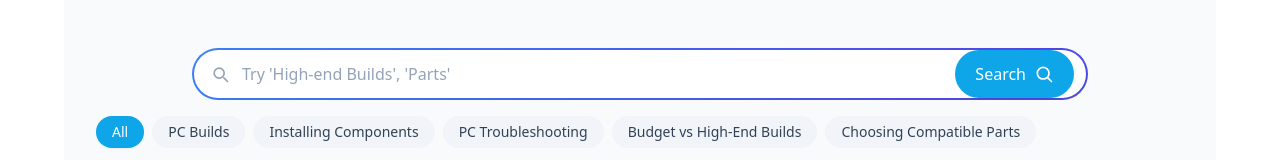
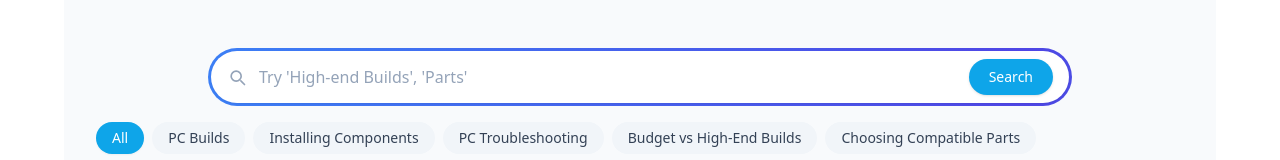
Before and after one commit to mxrooby/pc-youtube-search, a React (Vite) app: page / in a window 1280 px wide. Shown: the top 160 px of the page. Built offline with nearby package versions, Linux system fonts and the light colour scheme; no server answers.

Commit message:
UI: adjusted search bar height and spacing, kept original colors

```diff
--- a/src/components/SearchBar.jsx
+++ b/src/components/SearchBar.jsx
@@ -1,11 +1,5 @@
 import React, { useState } from "react";
 
-/**
- * Responsive SearchBar
- * - input + button live inside the same rounded gradient capsule
- * - on very small screens (<=320px) the button shows icon-only (text hidden)
- * - uses existing `animate-gradient` CSS class for the ring
- */
 export default function SearchBar({ onSearch, placeholder = "Try 'High-end Builds', 'Parts'" }) {
   const [q, setQ] = useState("");
 
@@ -17,21 +11,15 @@ export default function SearchBar({ onSearch, placeholder = "Try 'High-end Build
   }
 
   return (
-    <form
-      onSubmit={submit}
-      className="w-full max-w-4xl mx-auto px-3 md:px-0 mt-4"
-      aria-label="Search form"
-    >
-      {/* Outer gradient ring */}
-      <div className="animate-gradient p-[2px] rounded-full">
-        {/* Inner white capsule (holds icon + input + button) */}
-        <div className="bg-white flex items-center rounded-full shadow-sm hover:shadow-md transition-all duration-300 overflow-hidden">
-          {/* Left search icon (always visible) */}
+    <form onSubmit={submit} className="w-full max-w-4xl mx-auto mt-4 px-4">
+      {/* Outer animated gradient border (same colors as before) */}
+      <div className="animate-gradient p-[3px] rounded-full">
+        <div className="bg-white flex items-center rounded-full shadow-sm hover:shadow-md transition-all duration-300 overflow-hidden px-4 py-[6px] sm:py-[8px]">
+          {/* Search icon */}
           <svg
-            className="w-5 h-5 text-slate-400 ml-4 flex-shrink-0"
+            className="w-5 h-5 text-slate-400 mr-3 flex-shrink-0"
             viewBox="0 0 24 24"
             fill="none"
-            aria-hidden="true"
           >
             <path
               d="M21 21l-4.35-4.35"
@@ -51,40 +39,21 @@ export default function SearchBar({ onSearch, placeholder = "Try 'High-end Build
             />
           </svg>
 
-          {/* Input */}
+          {/* Input field */}
           <input
-            id="search-input"
-            type="search"
             value={q}
             onChange={(e) => setQ(e.target.value)}
             placeholder={placeholder}
             aria-label="Search"
-            className="flex-1 min-w-0 px-3 py-2 md:py-3 text-sm md:text-base text-slate-700 bg-transparent placeholder:text-slate-400 outline-none"
+            className="flex-1 outline-none text-sm md:text-base text-slate-700 bg-transparent placeholder:text-slate-400"
           />
 
-          {/* Button inside the same capsule */}
+          {/* Button */}
           <button
             type="submit"
-            className="h-full px-4 md:px-5 py-2 md:py-3 text-sm md:text-base font-medium bg-sky-500 text-white hover:bg-sky-600 active:scale-[0.97] transition-all duration-200 rounded-full mr-2 md:mr-3 flex items-center gap-2 shrink-0"
-            aria-label="Search"
+            className="ml-3 px-5 py-2 rounded-full text-sm font-medium bg-sky-500 text-white shadow hover:bg-sky-600 hover:scale-105 transition-all duration-200"
           >
-            {/* text label (hidden on very small screens) */}
-            <span className="btn-text hidden sm:inline">Search</span>
-
-            {/* icon (always present visually; when text hidden only icon remains) */}
-            <svg
-              className="btn-icon w-5 h-5"
-              viewBox="0 0 24 24"
-              fill="none"
-              stroke="currentColor"
-              strokeWidth="2"
-              strokeLinecap="round"
-              strokeLinejoin="round"
-              aria-hidden="true"
-            >
-              <circle cx="11" cy="11" r="7"></circle>
-              <line x1="21" y1="21" x2="16.65" y2="16.65"></line>
-            </svg>
+            Search
           </button>
         </div>
       </div>
--- a/src/index.css
+++ b/src/index.css
@@ -133,3 +133,18 @@
   -webkit-font-smoothing: antialiased;
   -moz-osx-font-smoothing: grayscale;
 }
+/* Adjust capsule height and spacing for better proportions */
+.bg-white.flex.items-center.rounded-full {
+  min-height: 50px; /* makes bar taller */
+}
+
+@media (max-width: 480px) {
+  .bg-white.flex.items-center.rounded-full {
+    padding-left: 10px;
+    padding-right: 8px;
+    min-height: 46px;
+  }
+  .bg-white.flex.items-center.rounded-full button {
+    padding: 0.4rem 0.9rem;
+  }
+}
```
